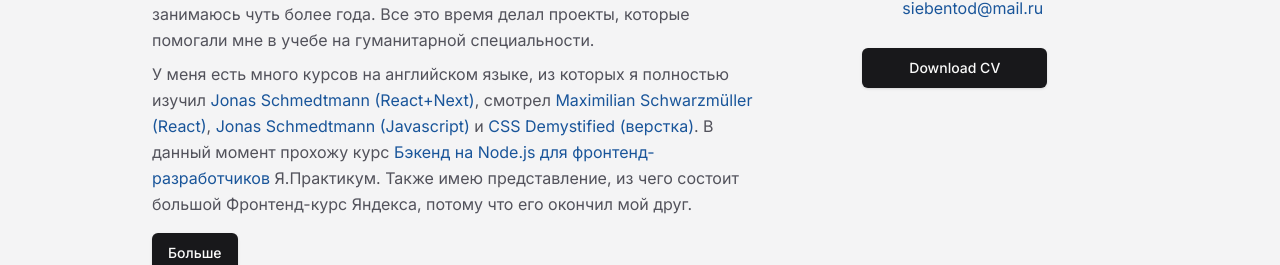
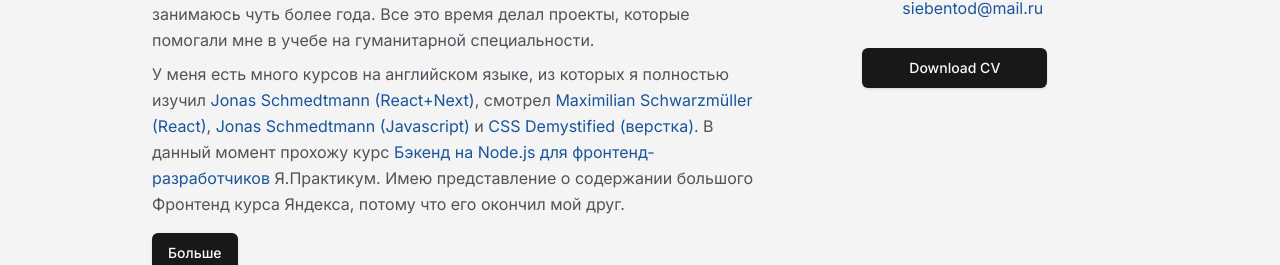
Before and after one commit to siebentod/portfolio, a Next.js app: page / in a window 1280 px wide. Shown: the part 2619-2884 px from the top of the page. Built offline with nearby package versions, Linux system fonts and the light colour scheme.

Commit message:
smallfix

```diff
--- a/app/_components/AboutMe.jsx
+++ b/app/_components/AboutMe.jsx
@@ -76,8 +76,8 @@
                   >
                     Бэкенд на Node.js для фронтенд-разработчиков
                   </a>{' '}
-                  Я.Практикум. Также имею представление, из чего состоит большой
-                  Фронтенд-курс Яндекса, потому что его окончил мой друг.
+                  Я.Практикум. Имею представление о содержании большого Фронтенд
+                  курса Яндекса, потому что его окончил мой друг.
                 </p>
                 <Button
                   type="primary"
```
